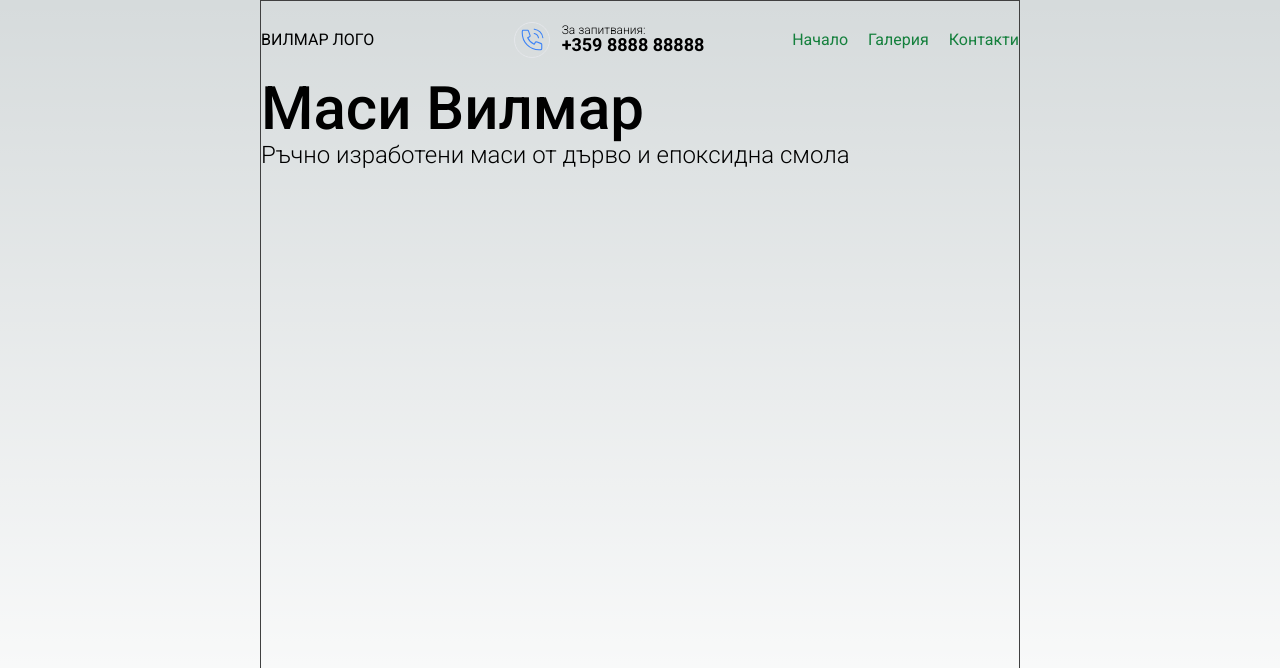
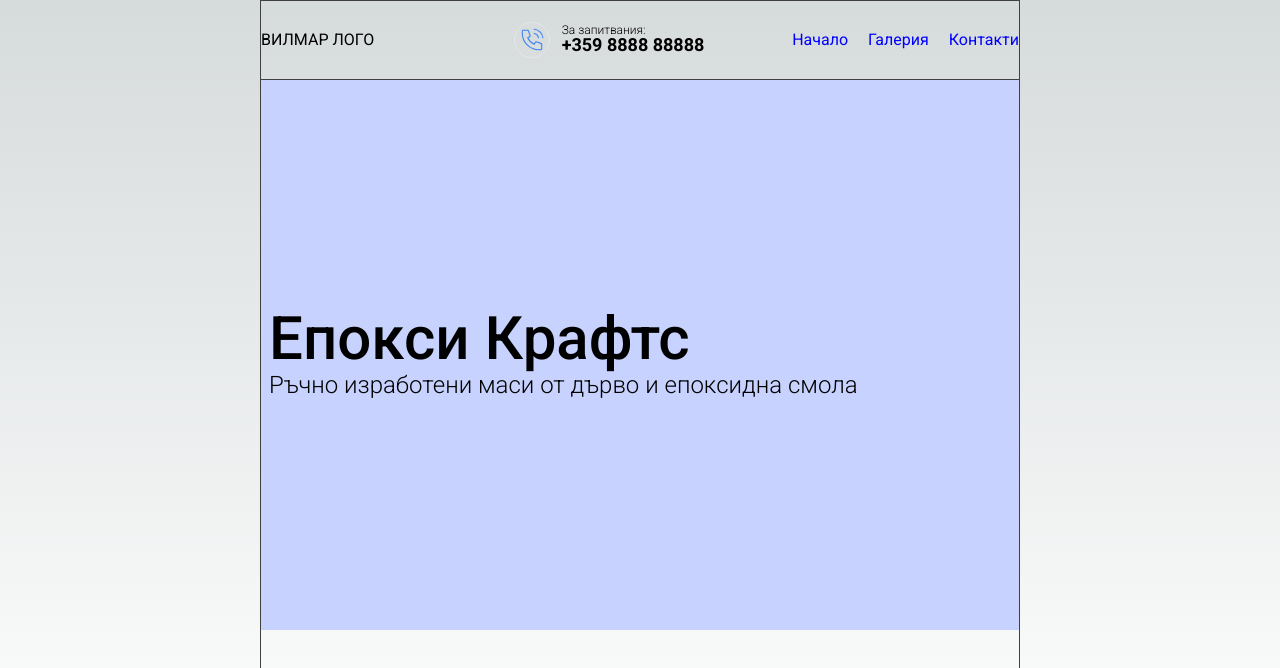
Before and after one commit to HladenRazum/next-epoxy-craft, a Next.js app: page / in a window 1280 px wide. Shown: the top 668 px of the page. Built offline with nearby package versions, Linux system fonts and the light colour scheme.

Commit message:
progress

```diff
--- a/app/globals.css
+++ b/app/globals.css
@@ -4,6 +4,7 @@
 
 :root {
    --primary-color: blue;
+
    --foreground-rgb: 0, 0, 0;
    --background-start-rgb: 214, 219, 220;
    --background-end-rgb: 255, 255, 255;
@@ -12,6 +13,9 @@
 @layer components {
    .wrapper {
       @apply flex-1 w-full md:max-w-[760px] border border-neutral-700 mx-auto;
+   }
+   .bb {
+      @apply border-neutral-700 border-b;
    }
 }
 
--- a/app/page.tsx
+++ b/app/page.tsx
@@ -1,4 +1,4 @@
-import IntroSection from "@/components/atoms/IntroSection";
+import IntroSection from "@/components/organisms/IntroSection";
 
 export default function Home() {
   return (
--- a/components/atoms/NavLink.tsx
+++ b/components/atoms/NavLink.tsx
@@ -8,7 +8,7 @@ type NavLinkProps = {
 
 export default function NavLink({ href, children }: NavLinkProps) {
   return (
-    <Link className="text-green-700" href={href}>
+    <Link className="text-primary" href={href}>
       {children}
     </Link>
   );
--- a/components/atoms/IntroSection.tsx
+++ b/components/organisms/IntroSection.tsx
@@ -1,7 +1,7 @@
 export default function IntroSection() {
   return (
-    <div>
-      <h1 className="text-6xl font-medium">Маси Вилмар</h1>
+    <div className="px-2 h-[440px] sm:h-[500px] md:h-[550px] flex flex-col justify-center bg-indigo-200">
+      <h1 className="text-6xl font-medium">Епокси Крафтс</h1>
       <p className="text-2xl font-light">
         Ръчно изработени маси от дърво и епоксидна смола
       </p>
--- a/components/organisms/Navigation.tsx
+++ b/components/organisms/Navigation.tsx
@@ -12,7 +12,7 @@ export default function Navigation() {
   const [isMobileNavVisible, setIsMobileNavVisible] = useState(false);
 
   return (
-    <nav className="flex justify-between items-center sm:grid grid-cols-3 py-5">
+    <nav className="flex justify-between items-center sm:grid grid-cols-3 py-5 bb">
       <Logo />
       <PhoneNumberLink />
       <NavLinksList links={NAV_LINKS} />
```
Lines whose indentation alone changed are shown as unchanged.
